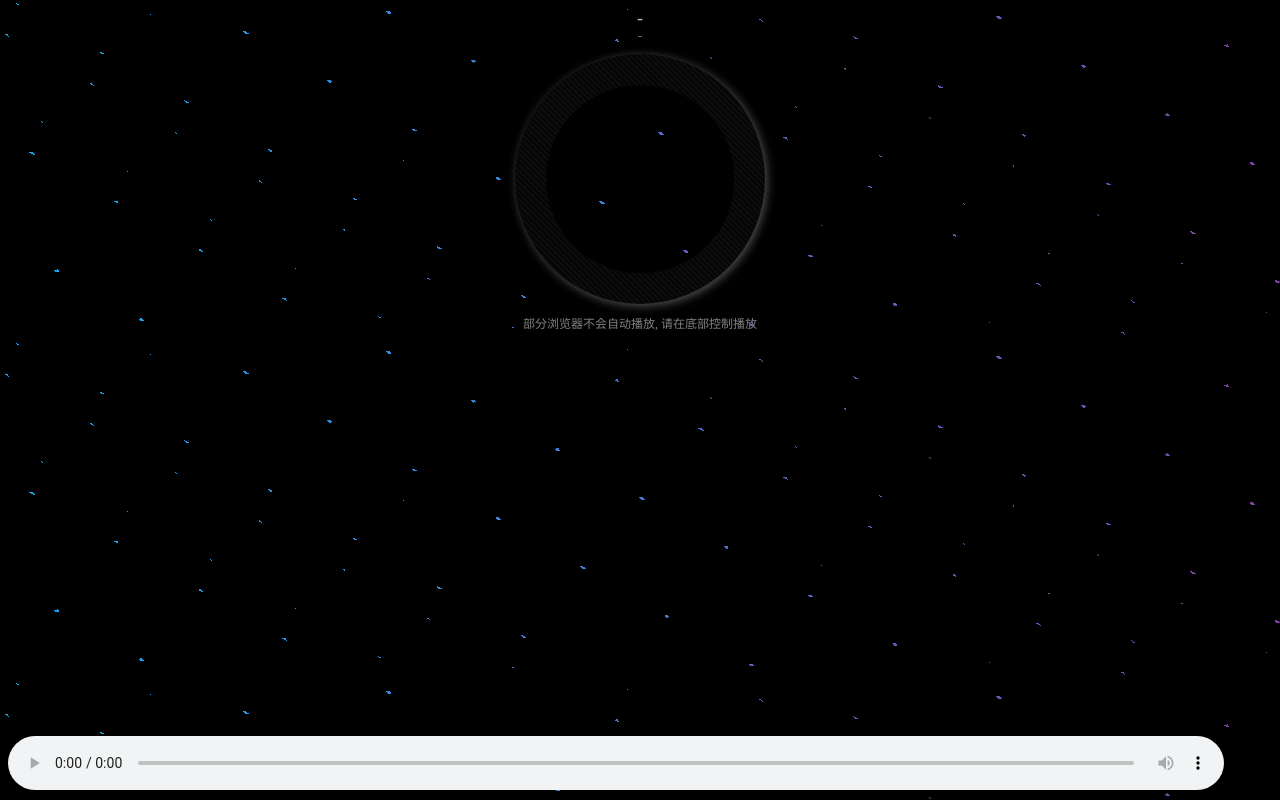
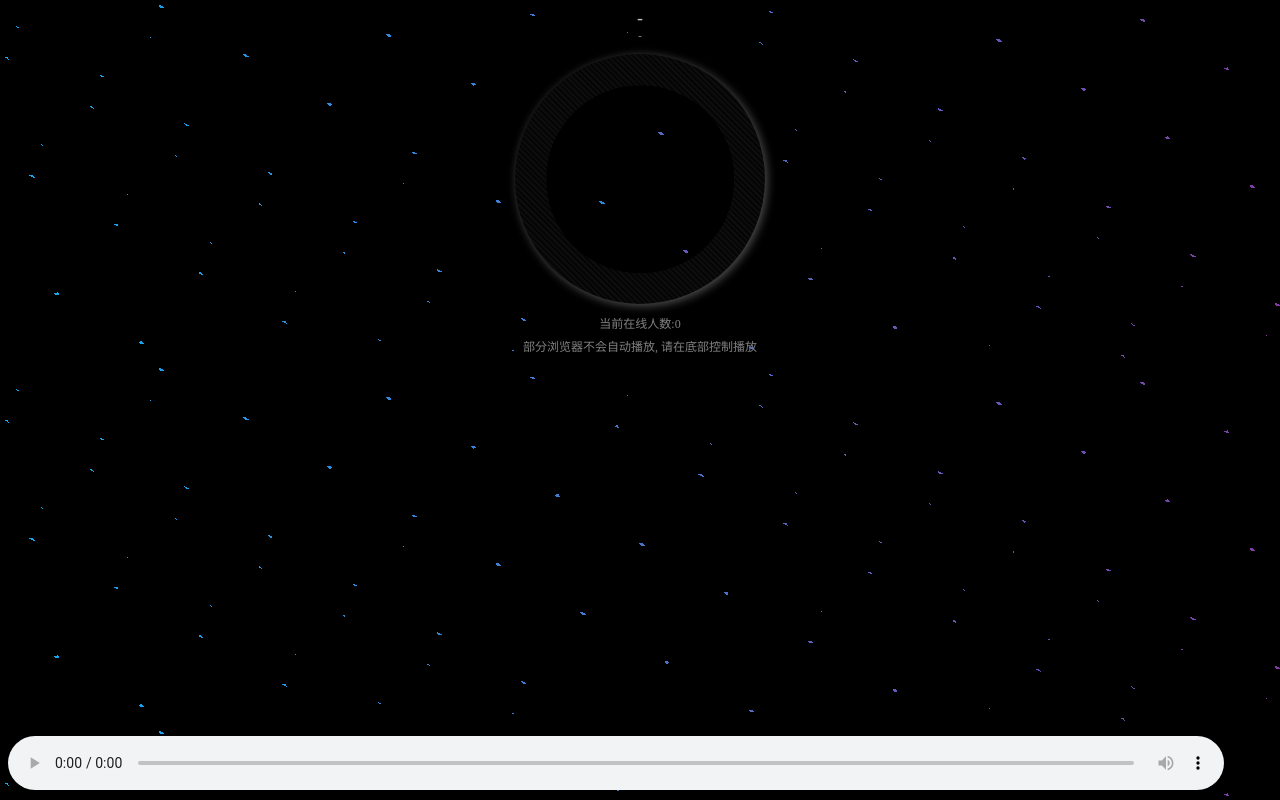
Before and after one commit to kvnZero/cloud-emo-music-nuxt, a Nuxt app: page / in a window 1280 px wide. Built offline with nearby package versions, Linux system fonts and the light colour scheme; no server answers.

Commit message:
add 支持在线人数

```diff
--- a/nuxt.config.js
+++ b/nuxt.config.js
@@ -48,5 +48,6 @@ export default {
 
   env: {
     baseUrl: process.env.BASE_URL || 'http://emo_server.abigeater.com',
+    socketUrl: process.env.SOCKET_URL || 'ws://emo_server.abigeater.com',
   }
 }
--- a/pages/index.vue
+++ b/pages/index.vue
@@ -3,6 +3,9 @@
     <SongTitle class="song-title" :songName="playInfo.data.music.name" :singerName="playInfo.data.music.signer.name" />
     <Cover class="cover" :img="playInfo.data.music.cover.url" />
     <audio id="audio" ref="audio" :src="playInfo.data.music.url" autoplay="autoplay" controls="" controlsList="nodownload" muted="muted"></audio>
+    <div id="online">
+      当前在线人数:{{online}}
+    </div>
     <div id="tips">
       部分浏览器不会自动播放, 请在底部控制播放
     </div>
@@ -44,7 +47,8 @@ export default {
             }
           }
         }
-      }
+      },
+      online: 0
     }
   },
   mounted(){
@@ -61,6 +65,15 @@ export default {
       }
     )
     this.$refs.audio.volume = 0.3;
+    socket.on('client-change', data => {
+      this.online = data
+    });
+    socket.on('someone-leave-room', () => {
+      console.log("有人离开了房间")
+      socket.emit('query-room-count', 'main', data => {
+        this.online = data
+      });
+    });
   },
   created() {
     this.getPlayInfo().then(res => {
@@ -98,6 +111,12 @@ export default {
   text-align: center;
   color: gray;
 }
+#online {
+  margin-top: 5px;
+  font-size: 12px;
+  text-align: center;
+  color: gray;
+}
 #audio {
     margin: 0px auto;
     width: 95%;
--- a/plugins/socket.io.js
+++ b/plugins/socket.io.js
@@ -1,12 +1,6 @@
 import io from 'socket.io-client'
-const socket = io('ws://127.0.0.1:9502/',  { transports: ["websocket"] })
+const socket = io( process.env.socketUrl + '/',  { transports: ["websocket"] })
 socket.on('connect', data => {
-    socket.emit('event', 'hello, hyperf', console.log);
-    socket.emit('join-room', 'room1', console.log);
-    setInterval(function () {
-        socket.emit('say', '{"room":"room1", "message":"Hello Hyperf."}');
-    }, 1000);
+    socket.emit('join-room', 'main');
 });
-socket.on('event', console.log);
-console.log(112313)
 export default socket
```
